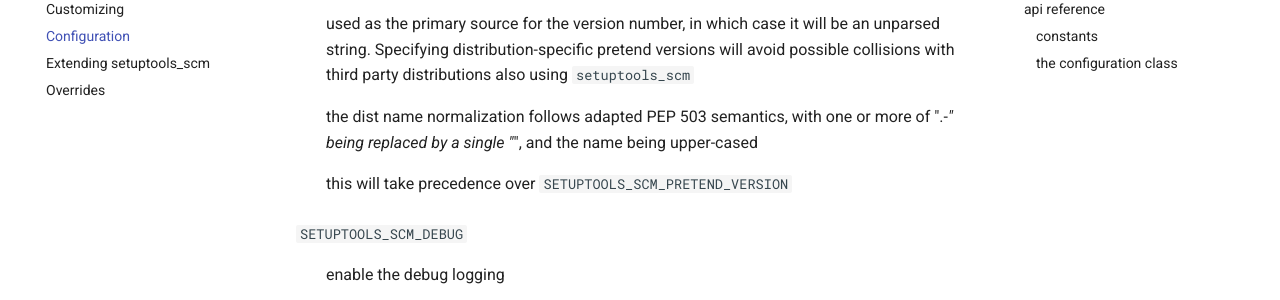
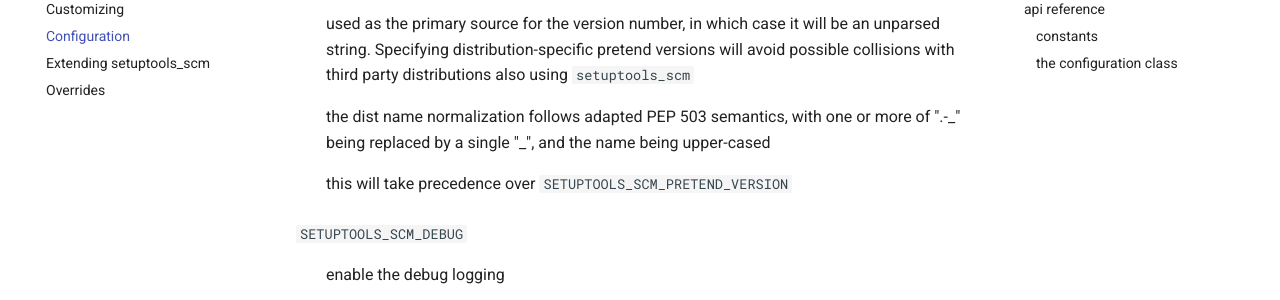
Before and after one commit to pypa/setuptools-scm, an MkDocs documentation site: the page built from docs/config.md, in a window 1280 px wide and 900 px high, scrolled down 2849 px. Shown: the part 153-453 px from the top of the window. Built offline with MkDocs 1.6.1 and Material for MkDocs 9.7.7, drawn with Linux system fonts in a browser that asks for light colours.

Commit message:
fix non-escaped markdown in docs

```diff
--- a/docs/config.md
+++ b/docs/config.md
@@ -124,7 +124,7 @@ Callables or other Python objects have to be passed in `setup.py` (via the `use_
     also using ``setuptools_scm``
 
     the dist name normalization follows adapted PEP 503 semantics, with one or
-    more of ".-_" being replaced by a single "_", and the name being upper-cased
+    more of ".-\_" being replaced by a single "\_", and the name being upper-cased
 
     this will take precedence over ``SETUPTOOLS_SCM_PRETEND_VERSION``
 
```
